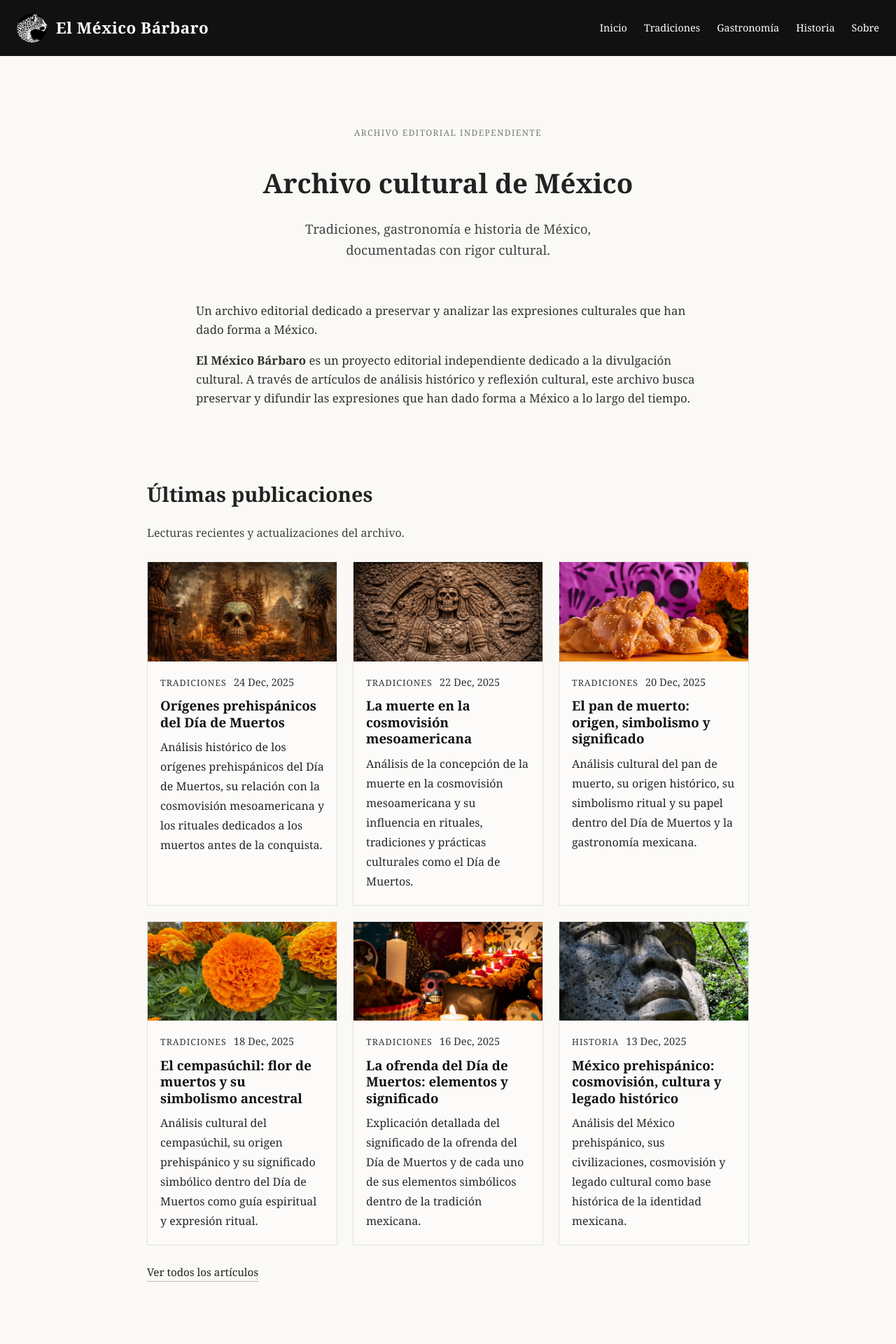
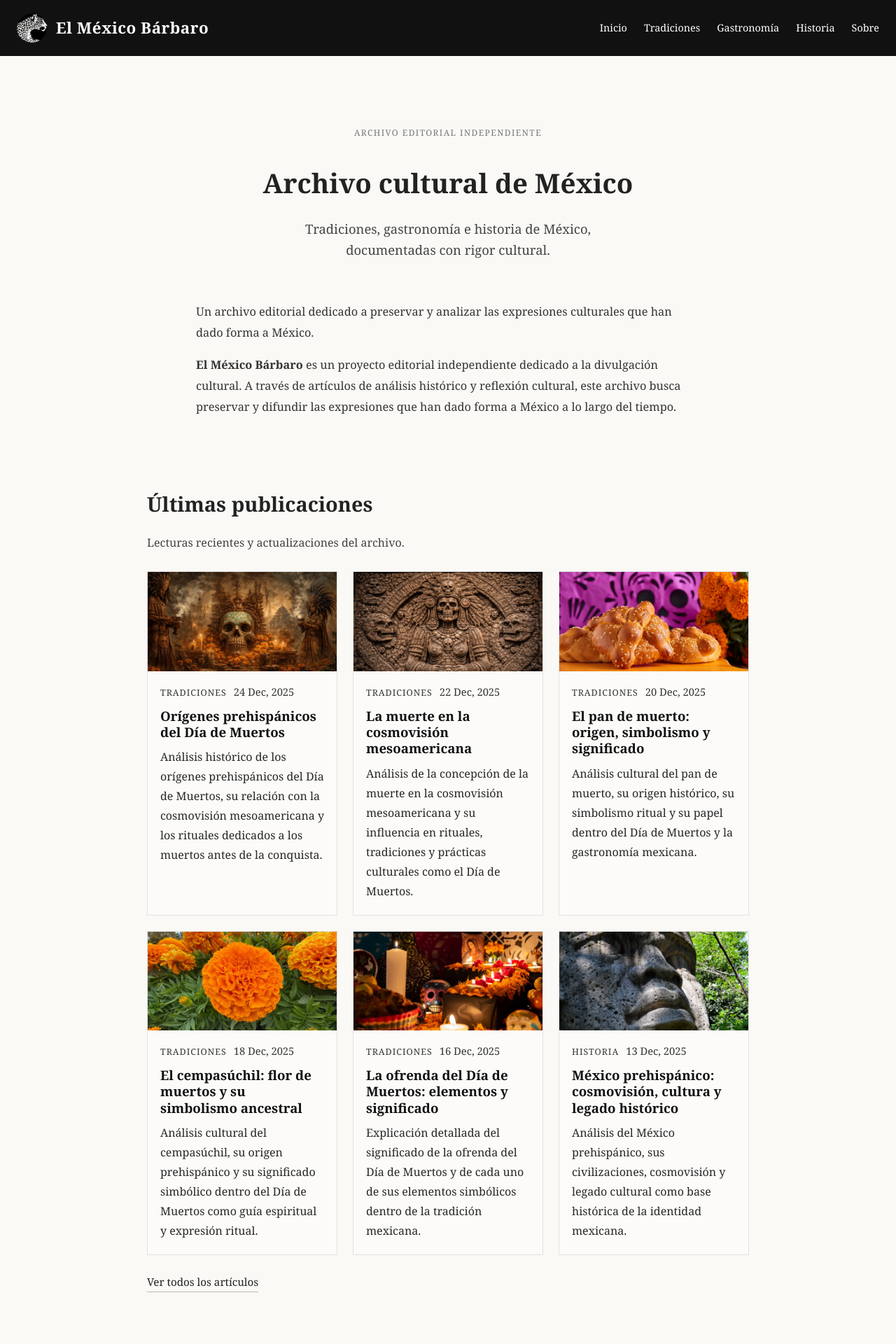
Before and after one commit to elbracamonte/elbracamonte.github.io, a Jekyll site: the page built from index.html, in a window 1280 px wide. Shown: the top 1920 px of the page at 70% size. Built offline with Jekyll 4.4.1, drawn with Linux system fonts in a browser that asks for light colours.

Commit message:
Update style.css

```diff
--- a/assets/css/style.css
+++ b/assets/css/style.css
@@ -165,6 +165,20 @@
   margin: 60px auto 100px;
   font-size: 1.05rem;
   color: #333;
+}
+
+/* NUEVO (sin romper): soporte para intro corta/larga (mobile/desktop) */
+.home-intro-short {
+  margin: 0;
+  font-size: 1.02rem;
+  line-height: 1.8;
+}
+
+.home-intro-long {
+  display: none;
+  margin-top: 16px;
+  font-size: 1.02rem;
+  line-height: 1.85;
 }
 
 .home-pillars {
@@ -734,6 +748,11 @@
   transform: translateY(1px);
 }
 
+/* =========================
+   HOME — AJUSTES MOBILE (UNIFICACIÓN)
+   (No rompe desktop: solo complementa tu bloque mobile existente)
+========================= */
+
 @media (max-width: 640px) {
   .home-hero {
     margin: 48px 0 32px;
@@ -754,3 +773,32 @@
     font-size: 1rem;
   }
 }
+
+/* Desktop: mostrar párrafo largo si existe */
+@media (min-width: 980px) {
+  .home-intro-long {
+    display: block;
+  }
+}
+
+/* =========================
+   UX — REDUCED MOTION (NUEVO, seguro)
+========================= */
+
+@media (prefers-reduced-motion: reduce) {
+  .post-card,
+  .category-card,
+  .home-pillars .pillar-card,
+  .home-more a::after {
+    transition: none !important;
+  }
+
+  .post-card:hover,
+  .post-card:focus-within,
+  .category-card:hover,
+  .category-card:focus-within,
+  .home-pillars .pillar-card:hover,
+  .home-pillars .pillar-card:focus-within {
+    transform: none !important;
+  }
+}
```
